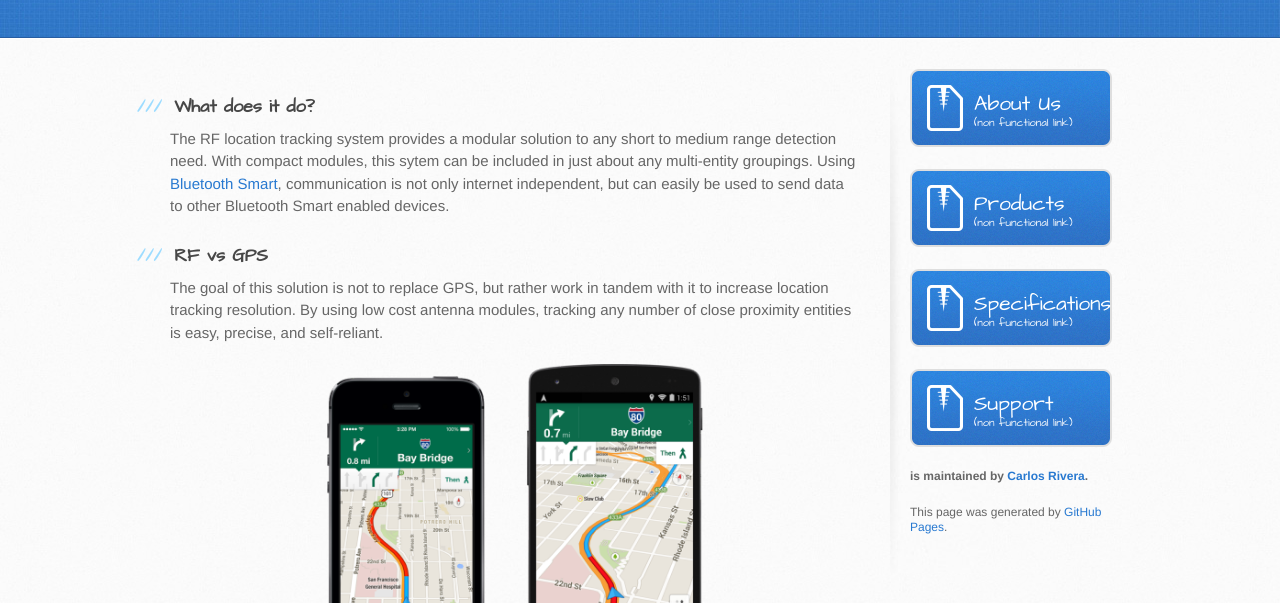
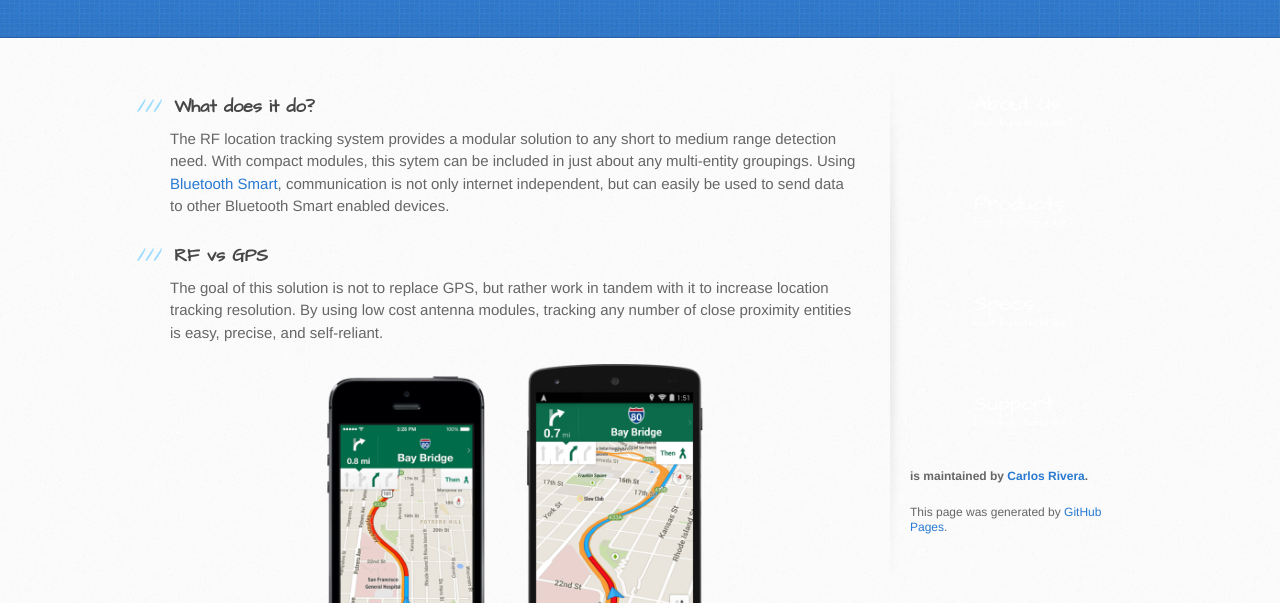
Before and after one commit to crivera-94/engl181homepage, a website: page index.html in a window 1280 px wide. Shown: the part 197-800 px from the top of the page. Drawn offline with Linux system fonts and the light colour scheme.

Commit message:
add stuff

```diff
--- a/index.html
+++ b/index.html
@@ -78,7 +78,7 @@
           </a>
 
           <a href="https://github.com/crivera-94/engl181homepage/tarball/master" class="button">
-              Specifications
+              Specs
               <small>(non functional link)</small>
           </a>
 
--- a/stylesheets/stylesheet.css
+++ b/stylesheets/stylesheet.css
@@ -542,7 +542,7 @@ aside a.button {
   padding-left: 64px;
   margin-bottom: 20px;
   font-size: 21px;
-  background: transparent url(../images/download-button.png) 0 0 no-repeat;
+  /*background: transparent url(../images/download-button.png) 0 0 no-repeat;*/
 }
 
 code, pre {
```
